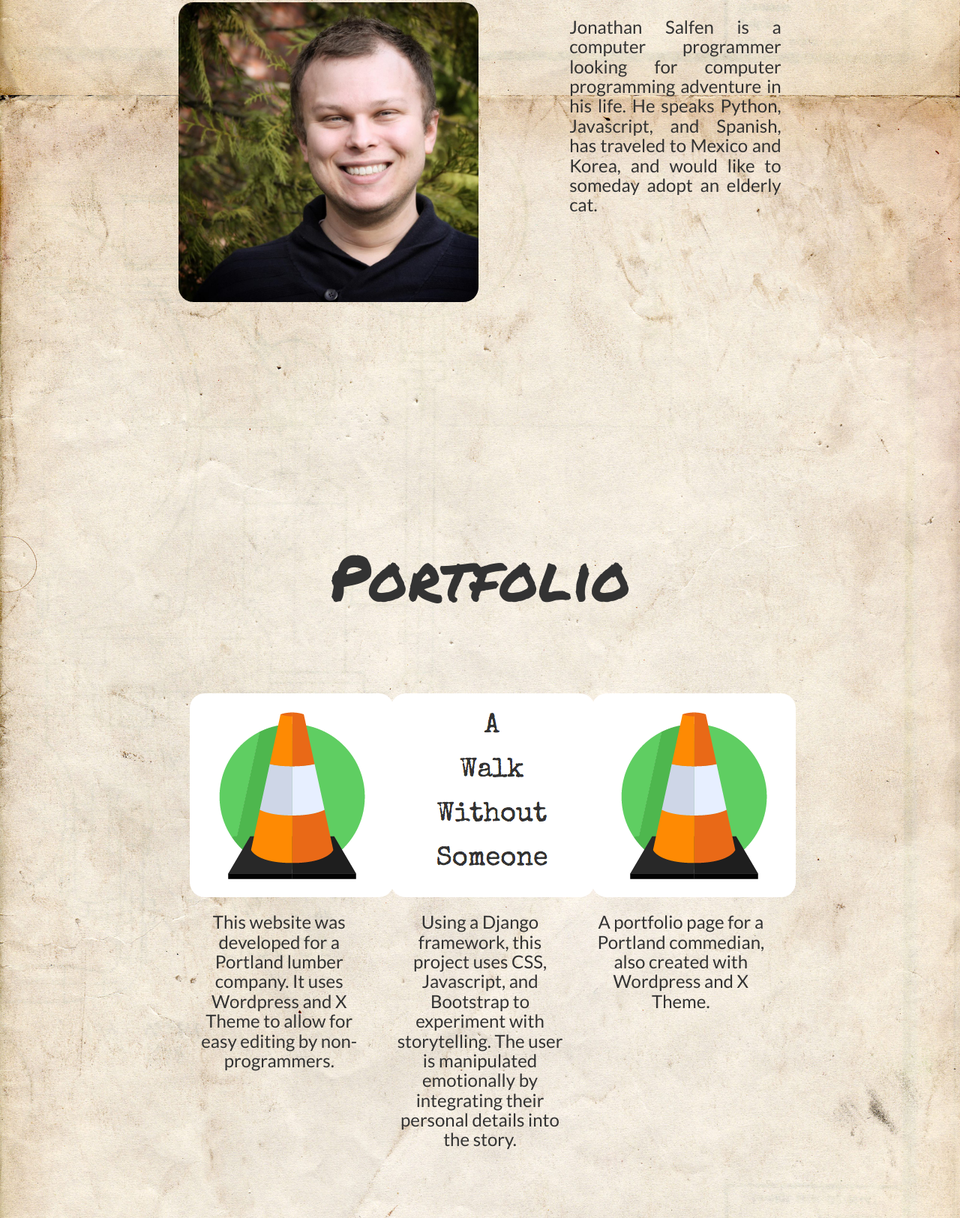
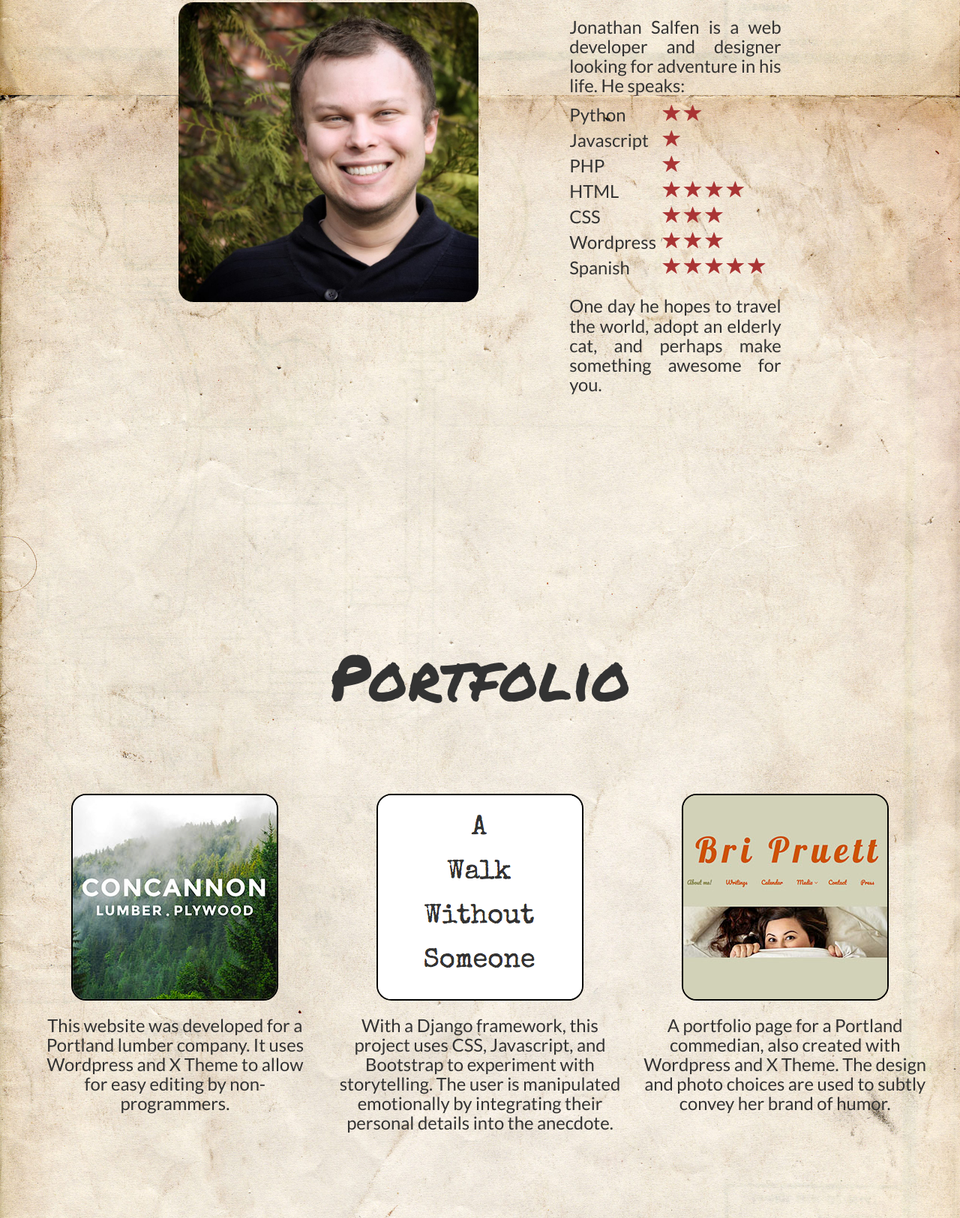
Before and after one commit to jonathansalfen/jon_homepage, a plain HTML site: page public/index.html in a window 1280 px wide. Shown: the part 1175-2800 px from the top of the page at 75% size. Drawn offline with Linux system fonts and the light colour scheme.

Commit message:
Added lumber and comedian projects to page and cleaned up a few things

```diff
--- a/public/index.html
+++ b/public/index.html
@@ -2,7 +2,8 @@
 <html lang="en">
 <head>
 	<meta charset="utf-8"/>
-	<title>Jonathan Salfen | Computer Programmer</title>
+	<title>Jonathan Salfen | Web Developer</title>
+	<link rel="prefetch" href="../images/paper_background.jpg">
 	<link href="styles/bootstrap.css" rel="stylesheet" type="text/css">
 	<link href="styles/style.css" rel="stylesheet" type="text/css">
 	<!-- repaste link below when fonts are wittled down -->
@@ -15,7 +16,7 @@
 
 		<div id="welcome_window" class="container-fluid">
 			<h1>Jonathan Salfen</h1>
-			<h2>Computer Programmer</h2>
+			<h2>Web Developer</h2>
 
 		</div>
 		<div class="container-fluid point_down">
@@ -33,8 +34,68 @@
 					<img src="images/jonathan.jpg" class="img-responsive pic_of_me" alt="Responsive image">
 				</div>
 				<div class="col-md-1"></div>
-				<h3 class="col-md-3 body_paragraphs">Jonathan Salfen is a computer programmer looking for computer programming adventure in his life.  He speaks Python, Javascript, and Spanish, has traveled to Mexico and Korea, and would like to someday adopt an elderly cat.
-				</h3>
+				<div class="col-md-3">
+					<h3 class="body_paragraphs">Jonathan Salfen is a web developer and designer looking for adventure in his life.  He speaks:
+					</h3>
+					<table class="body_paragraphs">
+						<tr>
+							<td>Python</td>
+							<td>
+								<span class="glyphicon glyphicon-star" aria-hidden="true"></span>
+								<span class="glyphicon glyphicon-star" aria-hidden="true"></span>
+							</td>
+						</tr>
+						<tr>
+							<td>Javascript</td>
+							<td>
+								<span class="glyphicon glyphicon-star" aria-hidden="true"></span>
+							</td>
+						</tr>
+						<tr>
+							<td>PHP</td>
+							<td>
+								<span class="glyphicon glyphicon-star" aria-hidden="true"></span>
+							</td>
+						</tr>
+						<tr>
+							<td>HTML</td>
+							<td>
+								<span class="glyphicon glyphicon-star" aria-hidden="true"></span>
+								<span class="glyphicon glyphicon-star" aria-hidden="true"></span>
+								<span class="glyphicon glyphicon-star" aria-hidden="true"></span>
+								<span class="glyphicon glyphicon-star" aria-hidden="true"></span>
+							</td>
+						</tr>
+						<tr>
+							<td>CSS</td>
+							<td>
+								<span class="glyphicon glyphicon-star" aria-hidden="true"></span>
+								<span class="glyphicon glyphicon-star" aria-hidden="true"></span>
+								<span class="glyphicon glyphicon-star" aria-hidden="true"></span>
+							</td>
+						</tr>
+						<tr>
+							<td>Wordpress&nbsp&nbsp</td>
+							<td>
+								<span class="glyphicon glyphicon-star" aria-hidden="true"></span>
+								<span class="glyphicon glyphicon-star" aria-hidden="true"></span>
+								<span class="glyphicon glyphicon-star" aria-hidden="true"></span>
+							</td>
+						</tr>
+						<tr>
+							<td>Spanish</td>
+							<td>
+								<span class="glyphicon glyphicon-star" aria-hidden="true"></span>
+								<span class="glyphicon glyphicon-star" aria-hidden="true"></span>
+								<span class="glyphicon glyphicon-star" aria-hidden="true"></span>
+								<span class="glyphicon glyphicon-star" aria-hidden="true"></span>
+								<span class="glyphicon glyphicon-star" aria-hidden="true"></span>
+							</td>
+						</tr>
+					</table>
+					<h3 class="body_paragraphs">One day he hopes to travel the world, adopt an elderly cat, and perhaps make something awesome for you.
+					</h3>
+				</div>
 				<div class="col-md-2"></div>
 			</div>
 		</div>
@@ -45,8 +106,7 @@
 				<h1>Portfolio</h1>
 			</div>
 			<div class="container-fluid">
-				<div class="col-md-2"></div>
-					<div class="col-md-8 portfolio_text_settings">
+					<div class="col-md-12 portfolio_text_settings">
 
 						<!-- Uncomment these lines as you have more projects.
 						Distribute the 12 columns as necessary. -->
@@ -56,22 +116,25 @@
 							</a>
 								<h3 class="body_paragraphs">My old website.</h3>
 						</div> -->
-						<div class="col-md-4">
-								<img src="images/traffic_cone_6.png" class="img-responsive pic_of_me" alt="Responsive image">
-								<h3 class="body_paragraphs">This website was developed for a Portland lumber company.  It uses Wordpress and X Theme to allow for easy editing by non-programmers.</h3>
+						<div class="col-md-4 img-responsive">
+							<a href="https://jonathansalfen.com/project_lumber/" target="_blank">
+								<img src="images/lumber_thumb.jpg" class="img-responsive portfolio_pics" alt="Responsive image">
+							</a>
+								<h3 class="body_paragraphs">This website was developed for a Portland lumber company.  It uses Wordpress and X Theme to allow for easy editing by non-programmers.<br><br><br></h3>
 						</div>
-						<div class="col-md-4">
+						<div class="col-md-4 img-responsive">
 							<a href="http://jonathansalfen.pythonanywhere.com/story_intro/" target="_blank">
-								<img src="images/story_screenshot.png" class="img-responsive pic_of_me" alt="Responsive image">
+								<img src="images/story_screenshot.png" class="img-responsive portfolio_pics" alt="Responsive image">
 							</a>
-								<h3 class="body_paragraphs">Using a Django framework, this project uses CSS, Javascript, and Bootstrap to experiment with storytelling.  The user is manipulated emotionally by integrating their personal details into the story.</h3>
+								<h3 class="body_paragraphs">With a Django framework, this project uses CSS, Javascript, and Bootstrap to experiment with storytelling.  The user is manipulated emotionally by integrating their personal details into the anecdote.<br><br><br></h3>
 						</div>
-						<div class="col-md-4">
-								<img src="images/traffic_cone_6.png" class="img-responsive pic_of_me" alt="Responsive image">
-								<h3 class="body_paragraphs">A portfolio page for a Portland commedian, also created with Wordpress and X Theme.</h3>
+						<div class="col-md-4img-responsive">
+							<a href="https://jonathansalfen.com/project_comedian/" target="_blank">
+								<img src="images/comedian_thumb.jpg" class="img-responsive portfolio_pics" alt="Responsive image">
+							</a>
+								<h3 class="body_paragraphs">A portfolio page for a Portland commedian, also created with Wordpress and X Theme.  The design and photo choices are used to subtly convey her brand of humor.<br><br><br></h3>
 						</div>
 					</div>
-				<div class="col-md-2"></div>
 			</div>
 		</div>
 <!-- contact -->
--- a/public/styles/style.css
+++ b/public/styles/style.css
@@ -101,6 +101,7 @@ h1 {
 	font-family: 'Lato', sans-serif;
 	font-weight: 500;
 	text-align: justify;
+	font-size: 1.7em;
 }
 
 /*ABOUT*/
@@ -114,8 +115,13 @@ h1 {
 /*PORTFOLIO*/
 
 .portfolio_pics {
+	border-radius: 20px;
 	margin: 0 auto;
-	border-radius: 20px;
+	max-width: 400px;
+	border-style: solid;
+	border-width: 2px;
+	border-color: black;
+
 }
 
 /*CONTACT*/
```
Also changed, not shown: public/images/comedian_thumb.jpg (added), public/images/frame_image.jpg (deleted), public/images/frame_image_side.jpg (deleted), public/images/hand_sign.jpg (deleted), public/images/lumber_thumb.jpg (added).
